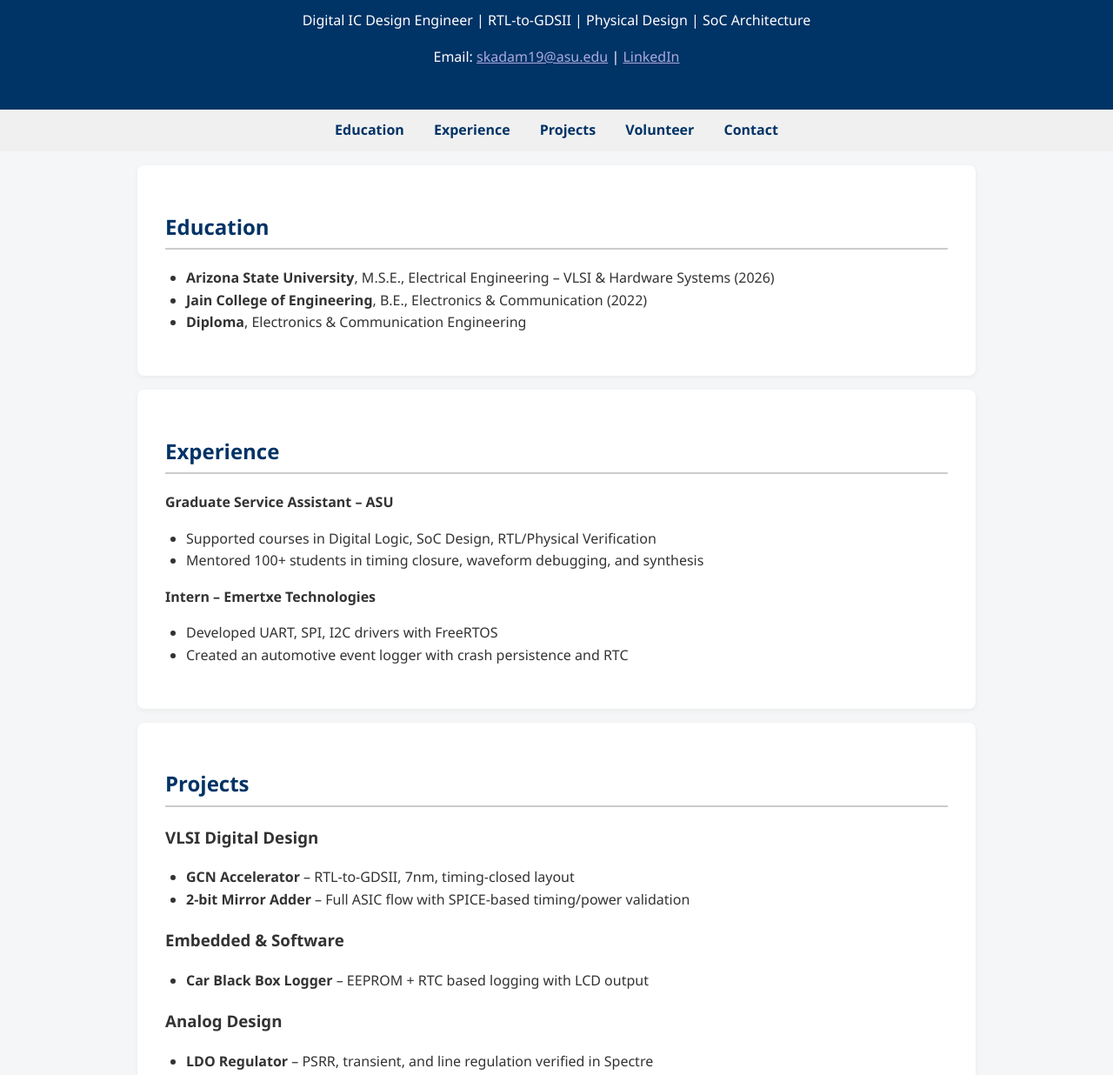
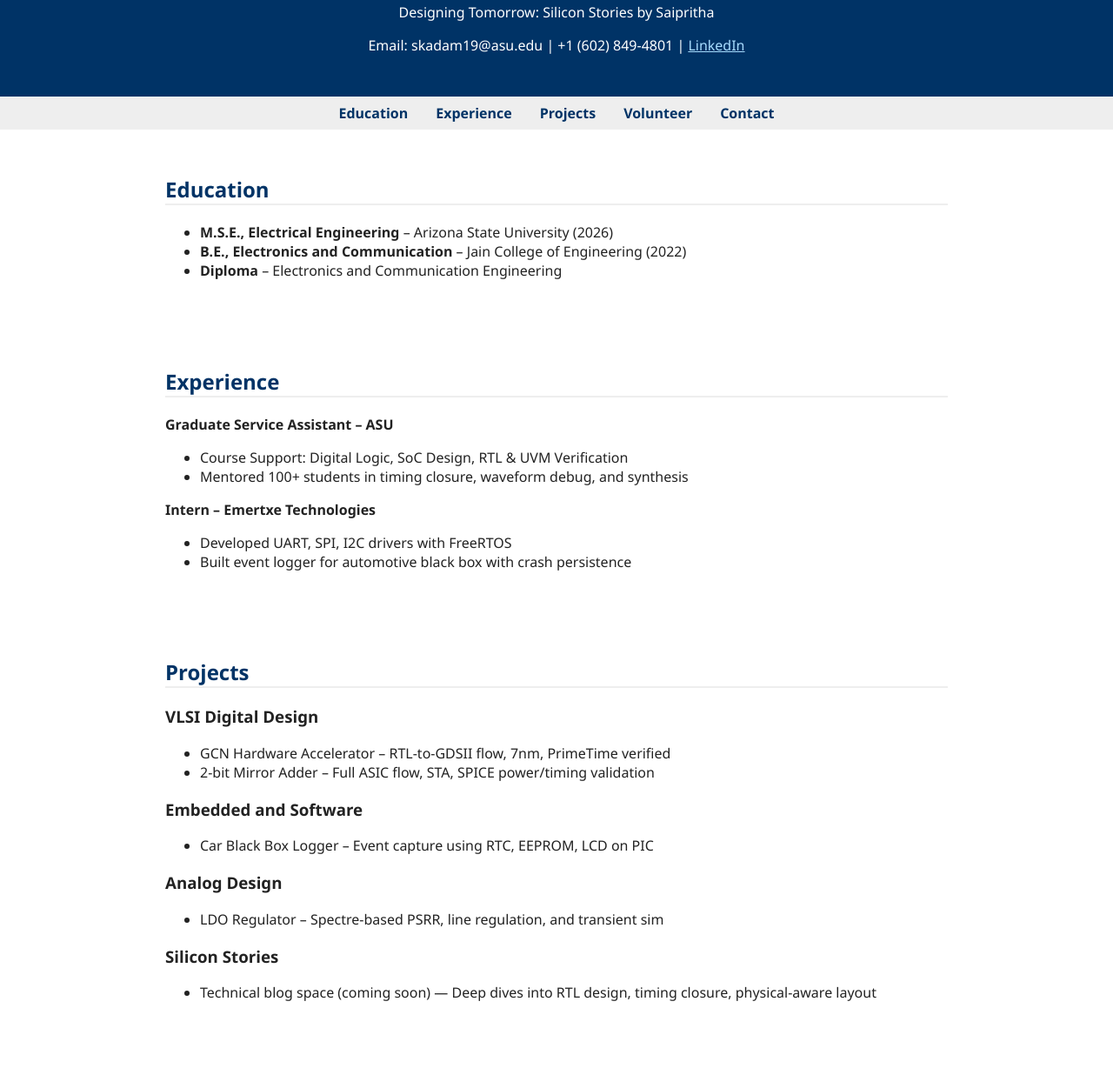
Before and after one commit to SAIPRITHA/saiprithakadam.github.io, a plain HTML site: page index.html in a window 1280 px wide. Shown: the part 115-1351 px from the top of the page at 87% size. Drawn offline with Linux system fonts and the light colour scheme.

Commit message:
Update index.html

```diff
--- a/index.html
+++ b/index.html
@@ -6,52 +6,43 @@
   <title>Saipritha Kadam – Digital IC Design Engineer</title>
   <style>
     body {
+      font-family: "Segoe UI", sans-serif;
       margin: 0;
-      font-family: "Segoe UI", sans-serif;
-      line-height: 1.6;
-      background: #f4f6f8;
-      color: #333;
+      background: #fff;
+      color: #222;
     }
     header {
       background: #003366;
       color: white;
+      padding: 2rem;
       text-align: center;
-      padding: 2rem 1rem;
     }
     nav {
-      background: #f0f0f0;
-      padding: 0.7rem;
-      text-align: center;
+      background: #eee;
+      display: flex;
+      justify-content: center;
+      padding: 0.5rem;
     }
     nav a {
-      margin: 0 15px;
+      margin: 0 1rem;
       text-decoration: none;
       color: #003366;
-      font-weight: 600;
+      font-weight: bold;
     }
     section {
       padding: 2rem;
       max-width: 900px;
       margin: auto;
-      background: white;
-      margin-top: 1rem;
-      border-radius: 8px;
-      box-shadow: 0 2px 6px rgba(0,0,0,0.05);
     }
     h2 {
       color: #003366;
-      border-bottom: 2px solid #ccc;
-      padding-bottom: 0.3rem;
-    }
-    ul {
-      padding-left: 1.5rem;
+      border-bottom: 2px solid #eee;
     }
     footer {
+      background: #f2f2f2;
       text-align: center;
-      font-size: 0.85rem;
       padding: 1rem;
-      margin-top: 2rem;
-      background: #e8eaed;
+      font-size: 0.9rem;
     }
   </style>
 </head>
@@ -59,9 +50,9 @@
 
 <header>
   <h1>Saipritha Kadam</h1>
-  <p>Digital IC Design Engineer | RTL-to-GDSII | Physical Design | SoC Architecture</p>
-  <p>Email: <a href="mailto:skadam19@asu.edu" style="color:#aad">skadam19@asu.edu</a> |
-     <a href="https://linkedin.com/in/saipritha-kadam-a0a5441bb" style="color:#aad">LinkedIn</a>
+  <p>Designing Tomorrow: Silicon Stories by Saipritha</p>
+  <p>Email: skadam19@asu.edu | +1 (602) 849-4801 |
+    <a href="https://linkedin.com/in/saipritha-kadam-a0a5441bb" style="color:#aaddff">LinkedIn</a>
   </p>
 </header>
 
@@ -76,9 +67,9 @@
 <section id="education">
   <h2>Education</h2>
   <ul>
-    <li><strong>Arizona State University</strong>, M.S.E., Electrical Engineering – VLSI & Hardware Systems (2026)</li>
-    <li><strong>Jain College of Engineering</strong>, B.E., Electronics & Communication (2022)</li>
-    <li><strong>Diploma</strong>, Electronics & Communication Engineering</li>
+    <li><strong>M.S.E., Electrical Engineering</strong> – Arizona State University (2026)</li>
+    <li><strong>B.E., Electronics and Communication</strong> – Jain College of Engineering (2022)</li>
+    <li><strong>Diploma</strong> – Electronics and Communication Engineering</li>
   </ul>
 </section>
 
@@ -86,13 +77,13 @@
   <h2>Experience</h2>
   <p><strong>Graduate Service Assistant – ASU</strong></p>
   <ul>
-    <li>Supported courses in Digital Logic, SoC Design, RTL/Physical Verification</li>
-    <li>Mentored 100+ students in timing closure, waveform debugging, and synthesis</li>
+    <li>Course Support: Digital Logic, SoC Design, RTL & UVM Verification</li>
+    <li>Mentored 100+ students in timing closure, waveform debug, and synthesis</li>
   </ul>
   <p><strong>Intern – Emertxe Technologies</strong></p>
   <ul>
     <li>Developed UART, SPI, I2C drivers with FreeRTOS</li>
-    <li>Created an automotive event logger with crash persistence and RTC</li>
+    <li>Built event logger for automotive black box with crash persistence</li>
   </ul>
 </section>
 
@@ -101,29 +92,29 @@
 
   <h3>VLSI Digital Design</h3>
   <ul>
-    <li><strong>GCN Accelerator</strong> – RTL-to-GDSII, 7nm, timing-closed layout</li>
-    <li><strong>2-bit Mirror Adder</strong> – Full ASIC flow with SPICE-based timing/power validation</li>
+    <li>GCN Hardware Accelerator – RTL-to-GDSII flow, 7nm, PrimeTime verified</li>
+    <li>2-bit Mirror Adder – Full ASIC flow, STA, SPICE power/timing validation</li>
   </ul>
 
-  <h3>Embedded & Software</h3>
+  <h3>Embedded and Software</h3>
   <ul>
-    <li><strong>Car Black Box Logger</strong> – EEPROM + RTC based logging with LCD output</li>
+    <li>Car Black Box Logger – Event capture using RTC, EEPROM, LCD on PIC</li>
   </ul>
 
   <h3>Analog Design</h3>
   <ul>
-    <li><strong>LDO Regulator</strong> – PSRR, transient, and line regulation verified in Spectre</li>
+    <li>LDO Regulator – Spectre-based PSRR, line regulation, and transient sim</li>
   </ul>
 
   <h3>Silicon Stories</h3>
   <ul>
-    <li>Blog (coming soon): Physical design tips, flow automation, RTL debugging</li>
+    <li>Technical blog space (coming soon) — Deep dives into RTL design, timing closure, physical-aware layout</li>
   </ul>
 </section>
 
 <section id="volunteer">
   <h2>Volunteer</h2>
-  <p>Assisted Digital IC labs at Jain College with Verilog simulation, RTL synthesis, and tool setup using ModelSim and Synopsys.</p>
+  <p>Assisted Digital IC labs at Jain College with Verilog simulation, RTL synthesis, and tool setup.</p>
 </section>
 
 <section id="contact">
@@ -133,7 +124,7 @@
 </section>
 
 <footer>
-  &copy; 2025 Saipritha Kadam – Built with ❤️ for the silicon world
+  &copy; 2025 Saipritha Kadam — Built with ❤️ for the silicon world
 </footer>
 
 </body>
```
